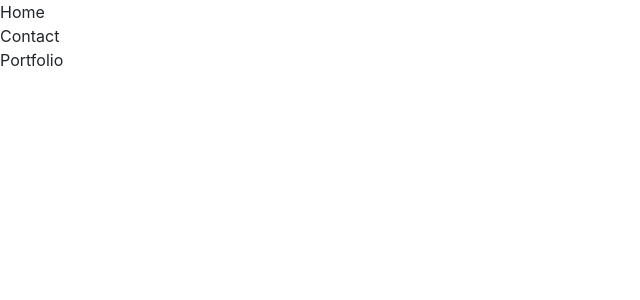
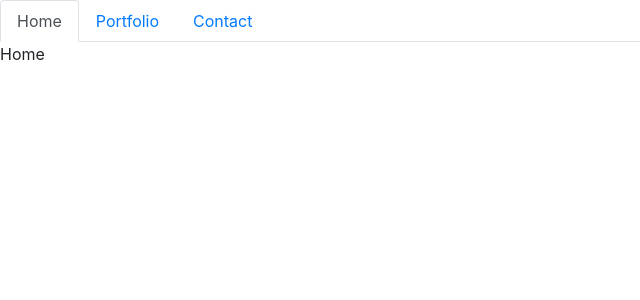
Before and after one commit to ChrisBoisjoli/christopherboisjoli-portfolio, a React (Create React App) app: page / in a window 1280 px wide. Shown: the top 300 px of the page, without its empty margins (0-640 px from the left). Built offline with nearby package versions, Linux system fonts and the light colour scheme.

Commit message:
added nav tabs for router

```diff
--- a/src/App.js
+++ b/src/App.js
@@ -1,19 +1,22 @@
 import React from "react";
 import { BrowserRouter as Router, Route } from "react-router-dom";
 import './App.css';
-import Home from "./pages/Home";
-import Contact from "./pages/Contact";
-import Portfolio from "./pages/Portfolio";
+import NavTabs from "./components/NavTabs";
+import Home from "./components/pages/Home";
+import Contact from "./components/pages/Contact";
+import Portfolio from "./components/pages/Portfolio";
 
 
 function App() {
   return (
     <Router>
-      <Home></Home>
-      <Contact></Contact>
-      <Portfolio></Portfolio>
-
-    </Router>
+    <div>
+      <NavTabs />
+      <Route exact path="/" component={Home} />
+      <Route exact path="/portfolio" component={Portfolio} />
+      <Route path="/contact" component={Contact} />
+    </div>
+  </Router>
   );
 }
 
--- /dev/null
+++ b/src/components/NavTabs.js
@@ -0,0 +1,39 @@
+import React from "react";
+import { Link, useLocation } from "react-router-dom";
+
+function NavTabs() {
+  // We'll go into the Hooks API later, for now, we are just using some code
+  // from the react-router docs (https://reacttraining.com/react-router/web/api/Hooks/uselocation)
+  // This allows the component to check the route any time the user uses a link to navigate.
+  const location = useLocation();
+
+  return (
+    <ul className="nav nav-tabs">
+      <li className="nav-item">
+        <Link to="/" className={location.pathname === "/" ? "nav-link active" : "nav-link"}>
+          Home
+        </Link>
+      </li>
+      <li className="nav-item">
+        <Link
+          to="/portfolio"
+          className={location.pathname === "/about" ? "nav-link active" : "nav-link"}
+        >
+          Portfolio
+        </Link>
+      </li>
+
+      <li className="nav-item">
+        <Link
+          to="/contact"
+          className={location.pathname === "/contact" ? "nav-link active" : "nav-link"}
+        >
+          Contact
+        </Link>
+      </li>
+
+    </ul>
+  );
+}
+
+export default NavTabs;
```
Also changed, not shown: src/components/pages/Contact.js (renamed from src/pages/Contact.js), src/components/pages/Home.js (renamed from src/pages/Home.js), src/components/pages/Portfolio.js (renamed from src/pages/Portfolio.js).
